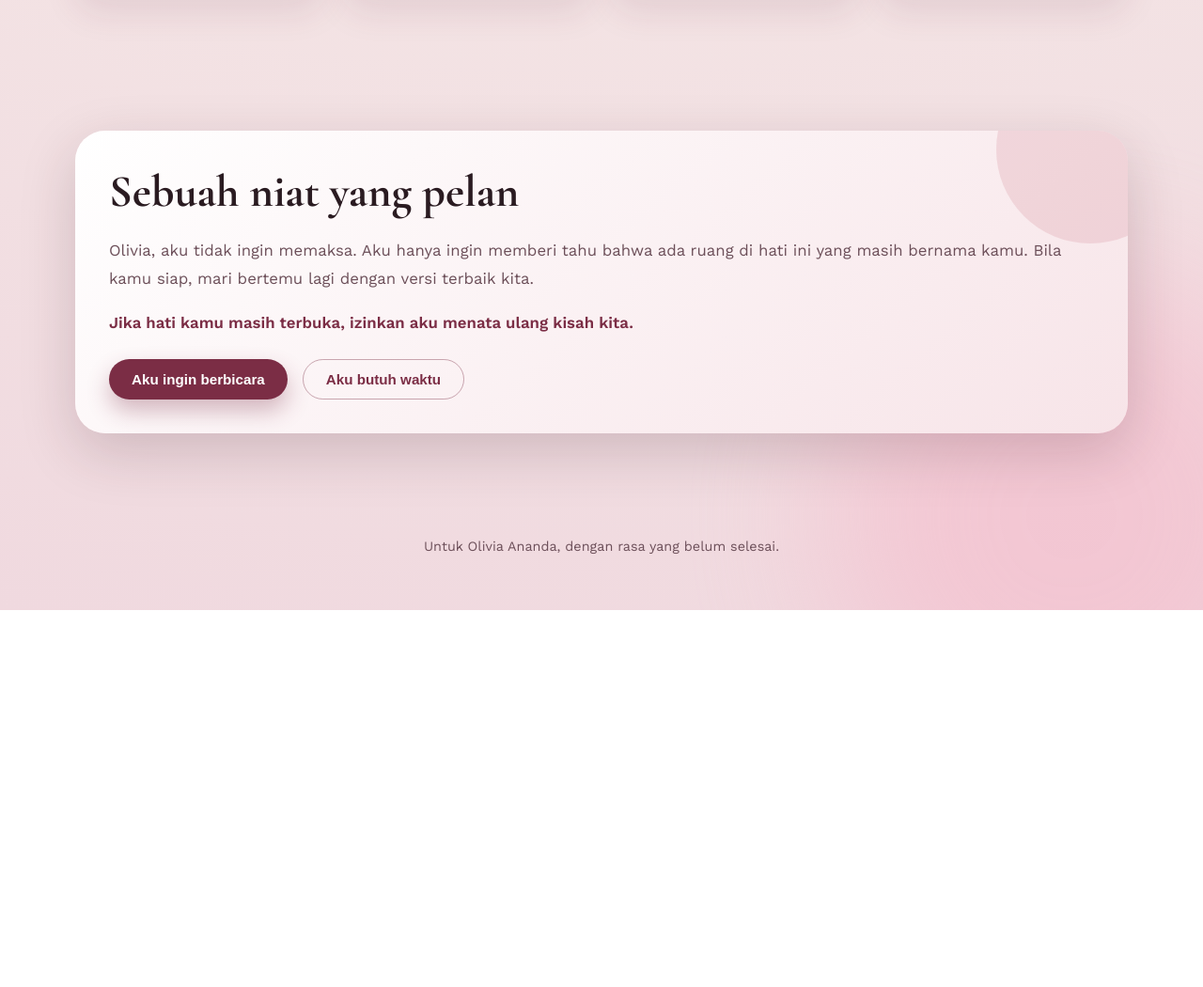
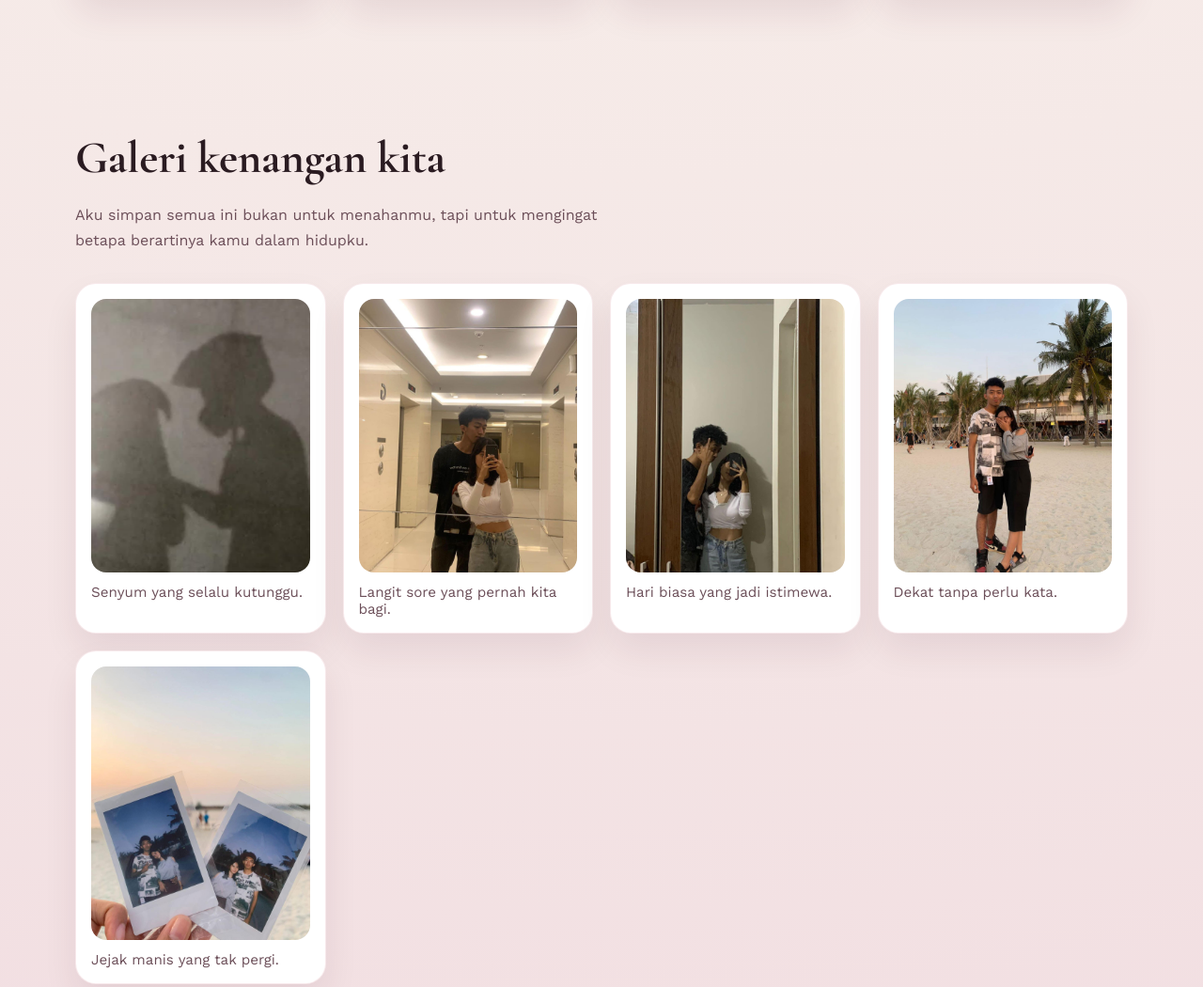
Before and after one commit to Vinzz2303/firstlove, a website built with webpack: page index.html in a window 1280 px wide. Shown: the part 2160-3210 px from the top of the page at 94% size. Before the commit the page ends 2809 px from the top, so only its background shows below. Built offline with nearby package versions, Linux system fonts and the light colour scheme.

Commit message:
Add romantic content, video, and gallery

```diff
--- a/css/style.css
+++ b/css/style.css
@@ -225,6 +225,34 @@ img {
   color: var(--berry);
 }
 
+.gallery {
+  display: grid;
+  gap: 18px;
+  grid-template-columns: repeat(auto-fit, minmax(220px, 1fr));
+}
+
+.gallery-item {
+  margin: 0;
+  padding: 16px;
+  border-radius: 22px;
+  background: #ffffff;
+  border: 1px solid rgba(197, 106, 122, 0.15);
+  box-shadow: 0 18px 36px rgba(61, 18, 33, 0.08);
+}
+
+.gallery-item img {
+  width: 100%;
+  border-radius: 16px;
+  aspect-ratio: 4 / 5;
+  object-fit: cover;
+}
+
+.gallery-item figcaption {
+  margin-top: 12px;
+  font-size: 0.95rem;
+  color: var(--muted);
+}
+
 .letter {
   background: linear-gradient(140deg, #ffffff, #f7e4e8);
   border-radius: 32px;
--- a/js/app.js
+++ b/js/app.js
@@ -38,6 +38,29 @@ const memoryCards = [
     icon: "04",
     title: "Janji sederhana",
     text: "Saling pulang ketika lelah, saling jaga ketika ragu.",
+  },
+];
+
+const galleryImages = [
+  {
+    src: "media/memory-1.png",
+    caption: "Senyum yang selalu kutunggu.",
+  },
+  {
+    src: "media/memory-2.png",
+    caption: "Langit sore yang pernah kita bagi.",
+  },
+  {
+    src: "media/memory-3.png",
+    caption: "Hari biasa yang jadi istimewa.",
+  },
+  {
+    src: "media/memory-4.png",
+    caption: "Dekat tanpa perlu kata.",
+  },
+  {
+    src: "media/memory-5.png",
+    caption: "Jejak manis yang tak pergi.",
   },
 ];
 
@@ -141,6 +164,22 @@ function App() {
       </section>
 
       <section className="section container">
+        <h2 className="section-title">Galeri kenangan kita</h2>
+        <p className="section-subtitle">
+          Aku simpan semua ini bukan untuk menahanmu, tapi untuk mengingat betapa
+          berartinya kamu dalam hidupku.
+        </p>
+        <div className="gallery">
+          {galleryImages.map((image) => (
+            <figure className="gallery-item fade-up" key={image.src}>
+              <img src={image.src} alt={image.caption} loading="lazy" />
+              <figcaption>{image.caption}</figcaption>
+            </figure>
+          ))}
+        </div>
+      </section>
+
+      <section className="section container">
         <div className="letter fade-up">
           <h2 className="section-title">Sebuah niat yang pelan</h2>
           <p>
```
Also changed, not shown: media/memory-1.png (added), media/memory-2.png (added), media/memory-3.png (added), media/memory-4.png (added), media/memory-5.png (added).
